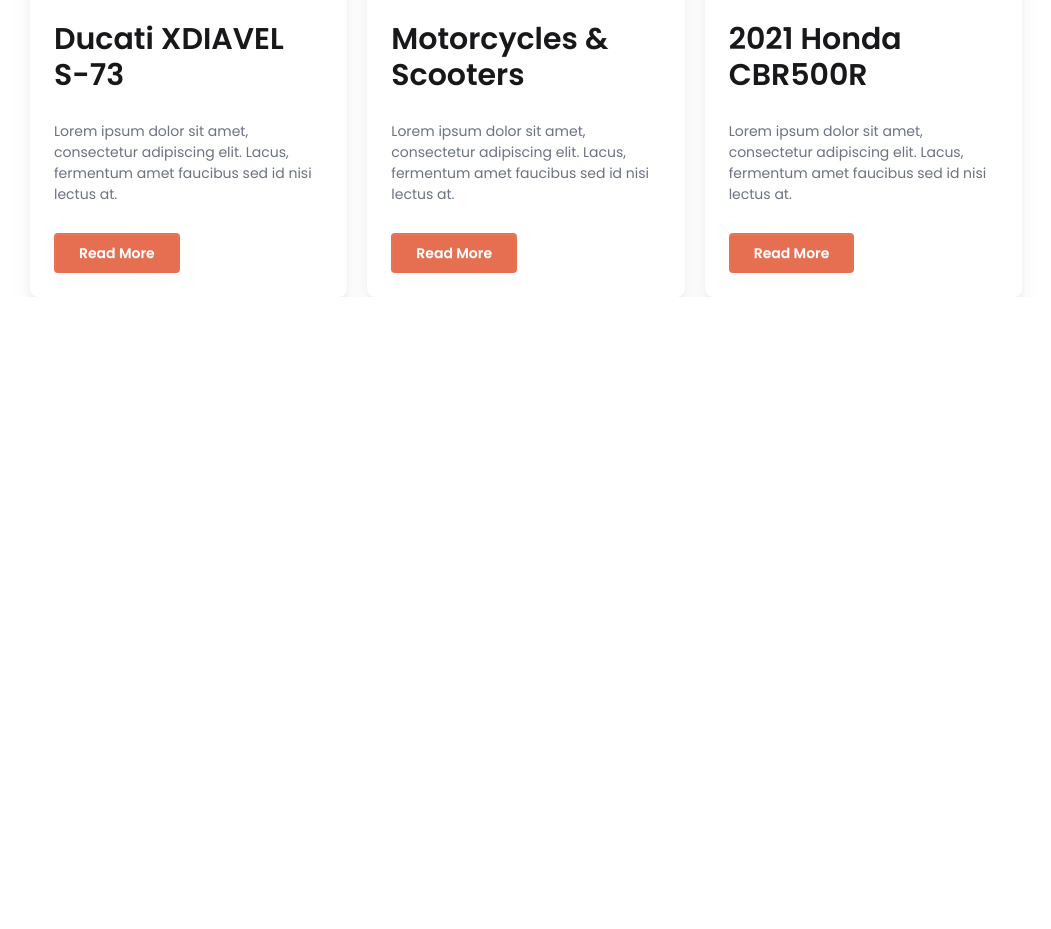
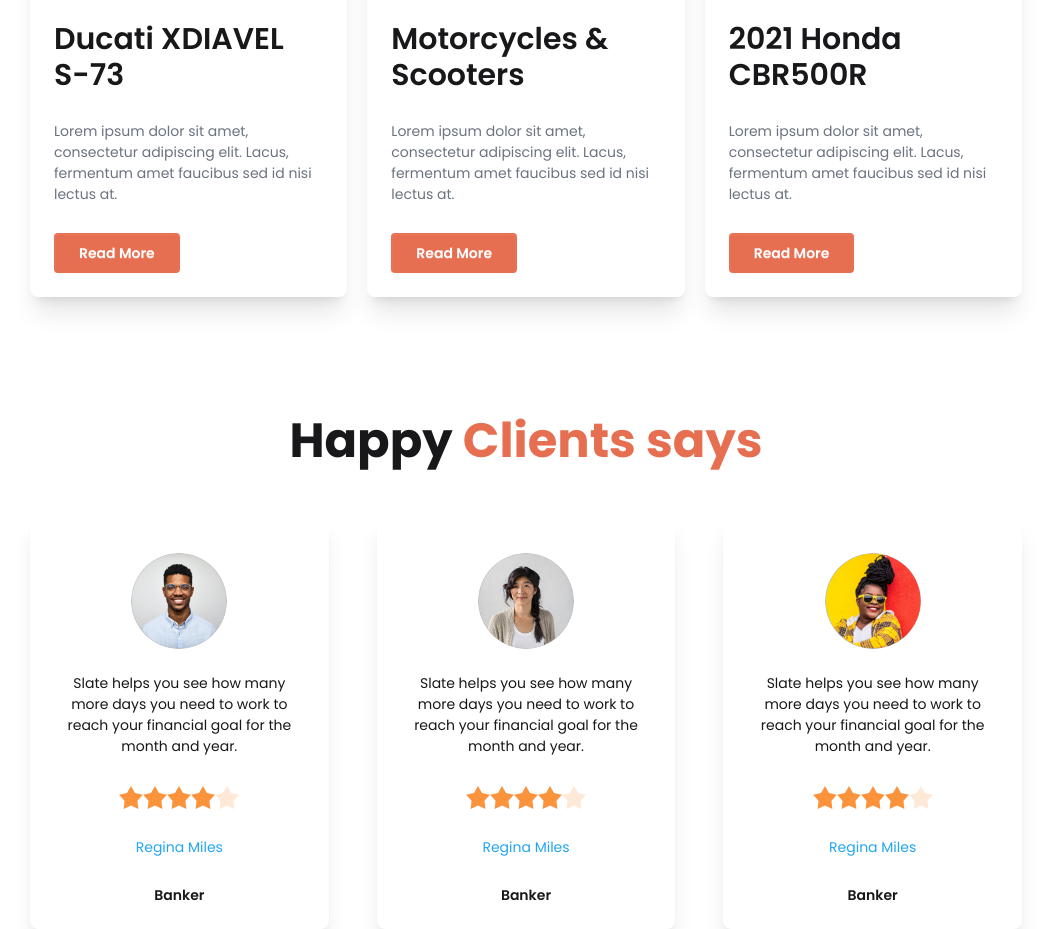
Before and after one commit to iffat-99/biker-zone, a plain HTML site: page index.html in a window 1280 px wide. Shown: the part 1598-2527 px from the top of the page, without its empty margins (114-1165 px from the left). Before the commit the page ends 1895 px from the top, so only its background shows below. Drawn offline with nearby package versions, Linux system fonts and the light colour scheme.

Commit message:
Happy-clients

```diff
--- a/index.html
+++ b/index.html
@@ -249,6 +249,96 @@
             </div>
         </section>
 
+        <section class="mt-30">
+            <h1 class="text-5xl mb-12 font-bold text-center">Happy <span class="text-bike-primary">Clients says</span></h1>
+            <div class="grid grid-cols-1 md:grid-cols-2 lg:grid-cols-3 gap-12">
+
+                <!-- card-1 -->
+                <div class="card bg-base-100 shadow-xl">
+                    <figure class="px-10 pt-10">
+                        <div class="avatar">
+                            <div class="ring-primary ring-offset-base-100 w-24 rounded-full">
+                              <img src="./images/others/user-1.png" />
+                            </div>
+                          </div>
+                    </figure>
+                    <div class="card-body items-center text-center space-y-5">
+                    <p>Slate helps you see how
+                        many more days you need
+                        to work to reach your financial
+                        goal for the month and year.</p>
+                        <div class="rating">
+                            <input type="radio" name="rating-2" class="mask mask-star-2 bg-orange-400" aria-label="1 star" />
+                            <input type="radio" name="rating-2" class="mask mask-star-2 bg-orange-400" aria-label="2 star"  />
+                            <input type="radio" name="rating-2" class="mask mask-star-2 bg-orange-400" aria-label="3 star" />
+                            <input type="radio" name="rating-2" class="mask mask-star-2 bg-orange-400" aria-label="4 star" checked="checked" />
+                            <input type="radio" name="rating-2" class="mask mask-star-2 bg-orange-400" aria-label="5 star" />
+                          </div>
+                          <a class="text-sm text-[#23A6F0]" href="http://">Regina Miles</a>
+                          <h6 class="font-semibold text-sm">Banker</h6>
+
+                    </div>
+                  </div>
+
+                  <!-- card-2 -->
+
+                  <div class="card bg-base-100 shadow-xl">
+                    <figure class="px-10 pt-10">
+                        <div class="avatar">
+                            <div class="ring-primary ring-offset-base-100 w-24 rounded-full">
+                              <img src="./images/others/user-2.png" />
+                            </div>
+                          </div>
+                    </figure>
+                    <div class="card-body items-center text-center space-y-5">
+                    <p>Slate helps you see how
+                        many more days you need
+                        to work to reach your financial
+                        goal for the month and year.</p>
+                        <div class="rating">
+                            <input type="radio" name="rating-3" class="mask mask-star-2 bg-orange-400" aria-label="1 star" />
+                            <input type="radio" name="rating-3" class="mask mask-star-2 bg-orange-400" aria-label="2 star"  />
+                            <input type="radio" name="rating-3" class="mask mask-star-2 bg-orange-400" aria-label="3 star" />
+                            <input type="radio" name="rating-3" class="mask mask-star-2 bg-orange-400" aria-label="4 star" checked="checked" />
+                            <input type="radio" name="rating-3" class="mask mask-star-2 bg-orange-400" aria-label="5 star" />
+                          </div>
+                          <a class="text-sm text-[#23A6F0]" href="http://">Regina Miles</a>
+                          <h6 class="font-semibold text-sm">Banker</h6>
+
+                    </div>
+                  </div>
+
+                  <!-- card 3 -->
+
+                  <div class="card bg-base-100 shadow-xl">
+                    <figure class="px-10 pt-10">
+                        <div class="avatar">
+                            <div class="ring-primary ring-offset-base-100 w-24 rounded-full">
+                              <img src="./images/others/user-3.png" />
+                            </div>
+                          </div>
+                    </figure>
+                    <div class="card-body items-center text-center space-y-5">
+                    <p>Slate helps you see how
+                        many more days you need
+                        to work to reach your financial
+                        goal for the month and year.</p>
+                        <div class="rating">
+                            <input type="radio" name="rating-4" class="mask mask-star-2 bg-orange-400" aria-label="1 star" />
+                            <input type="radio" name="rating-4" class="mask mask-star-2 bg-orange-400" aria-label="2 star"  />
+                            <input type="radio" name="rating-4" class="mask mask-star-2 bg-orange-400" aria-label="3 star" />
+                            <input type="radio" name="rating-4" class="mask mask-star-2 bg-orange-400" aria-label="4 star" checked="checked" />
+                            <input type="radio" name="rating-4" class="mask mask-star-2 bg-orange-400" aria-label="5 star" />
+                          </div>
+                          <a class="text-sm text-[#23A6F0]" href="http://">Regina Miles</a>
+                          <h6 class="font-semibold text-sm">Banker</h6>
+
+                    </div>
+                  </div>
+            </div>
+
+        </section>
+
     </main>
 
     <footer></footer>
```
